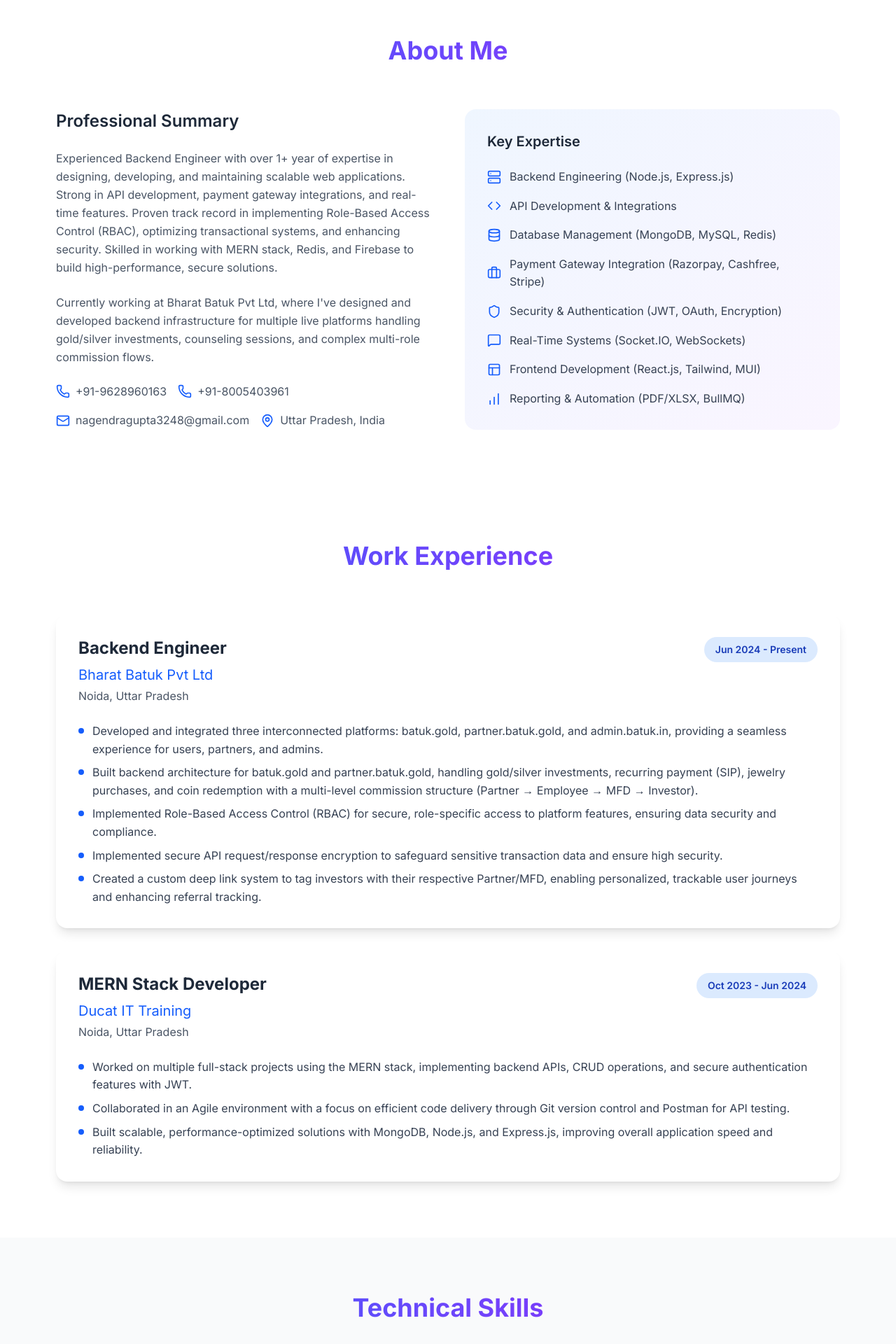
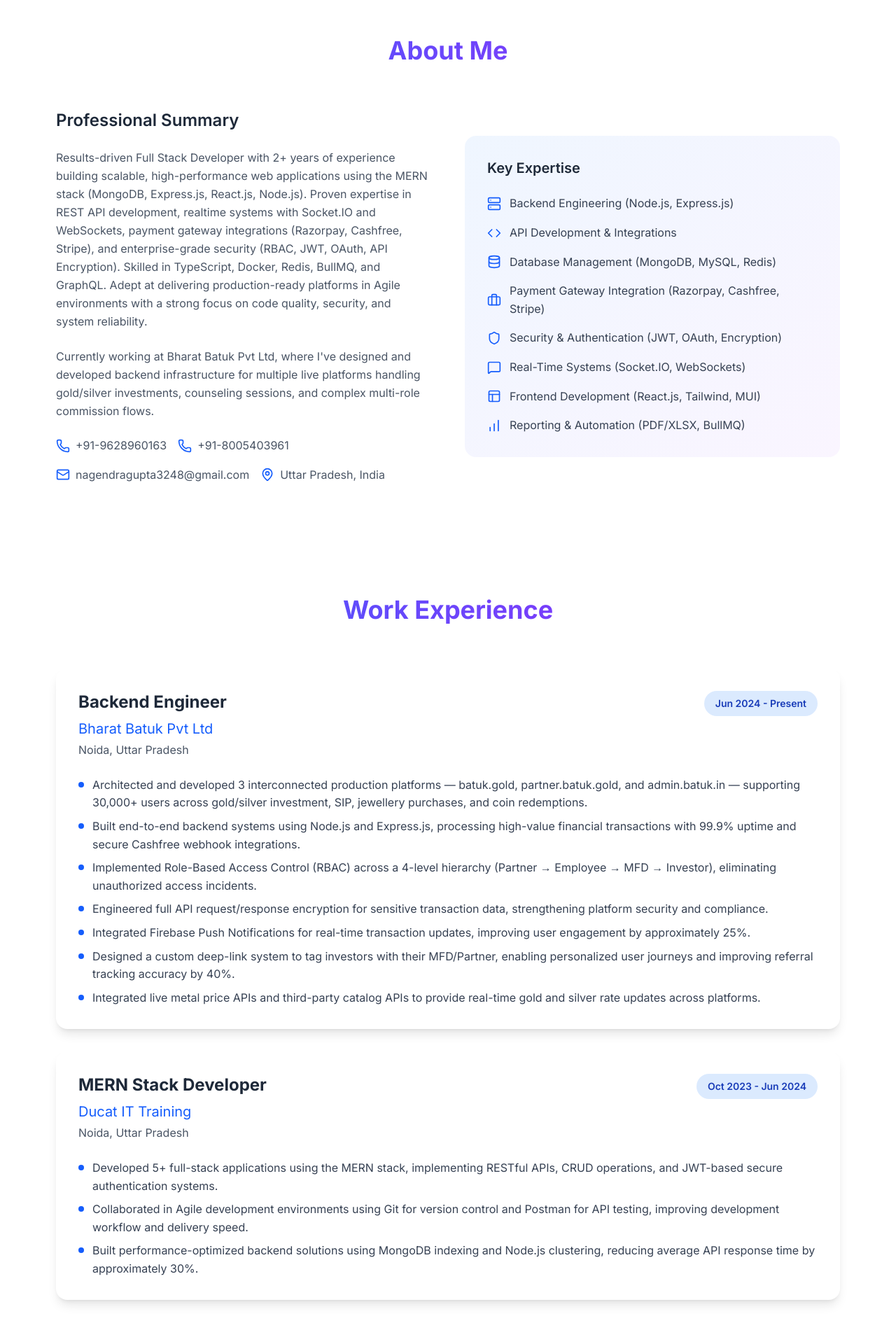
Before and after one commit to Nagendra1311/Portfolio, a React (Vite) app: page / in a window 1280 px wide. Shown: the part 828-2748 px from the top of the page at 70% size. Built offline with nearby package versions, Linux system fonts and the light colour scheme.

Commit message:
changes code

```diff
--- a/src/components/About.jsx
+++ b/src/components/About.jsx
@@ -45,7 +45,12 @@ const About = ({ isDarkMode }) => {
               Professional Summary
             </h3>
             <p className={`mb-6 leading-relaxed ${isDarkMode ? "text-gray-300" : "text-gray-600"}`}>
-              Experienced Backend Engineer with over 1+ year of expertise in designing, developing, and maintaining scalable web applications. Strong in API development, payment gateway integrations, and real-time features. Proven track record in implementing Role-Based Access Control (RBAC), optimizing transactional systems, and enhancing security. Skilled in working with MERN stack, Redis, and Firebase to build high-performance, secure solutions.
+              {/* Experienced Backend Engineer with over 1+ year of expertise in designing, developing, and maintaining scalable web applications. Strong in API development, payment gateway integrations, and real-time features. Proven track record in implementing Role-Based Access Control (RBAC), optimizing transactional systems, and enhancing security. Skilled in working with MERN stack, Redis, and Firebase to build high-performance, secure solutions. */}
+        Results-driven Full Stack Developer with 2+ years of experience building scalable, high-performance web applications
+using the MERN stack (MongoDB, Express.js, React.js, Node.js). Proven expertise in REST API development, realtime systems with Socket.IO and WebSockets, payment gateway integrations (Razorpay, Cashfree, Stripe), and
+enterprise-grade security (RBAC, JWT, OAuth, API Encryption). Skilled in TypeScript, Docker, Redis, BullMQ, and
+GraphQL. Adept at delivering production-ready platforms in Agile environments with a strong focus on code quality,
+security, and system reliability.
             </p>
             <p className={`mb-6 leading-relaxed ${isDarkMode ? "text-gray-300" : "text-gray-600"}`}>
               Currently working at Bharat Batuk Pvt Ltd, where I've designed and developed backend infrastructure for multiple live platforms handling gold/silver investments, counseling sessions, and complex multi-role commission flows.
--- a/src/components/Contact.jsx
+++ b/src/components/Contact.jsx
@@ -143,7 +143,7 @@ const Contact = ({ isDarkMode }) => {
 
           {/* Footer Note */}
           <motion.p className={isDarkMode ? "text-gray-500" : "text-gray-500"} variants={cardVariants}>
-            © 2024 Nagendra Gupta. Crafted with passion and precision.
+            © 2026 Nagendra Gupta. Crafted with passion and precision.
           </motion.p>
         </motion.div>
       </div>
--- a/src/components/Experience.jsx
+++ b/src/components/Experience.jsx
@@ -9,24 +9,46 @@ const Experience = ({ isDarkMode }) => {
       role: "Backend Engineer",
       location: "Noida, Uttar Pradesh",
       duration: "Jun 2024 - Present",
+      // achievements: [
+      //   "Developed and integrated three interconnected platforms: batuk.gold, partner.batuk.gold, and admin.batuk.in, providing a seamless experience for users, partners, and admins.",
+      //   "Built backend architecture for batuk.gold and partner.batuk.gold, handling gold/silver investments, recurring payment (SIP), jewelry purchases, and coin redemption with a multi-level commission structure (Partner → Employee → MFD → Investor).",
+      //   "Implemented Role-Based Access Control (RBAC) for secure, role-specific access to platform features, ensuring data security and compliance.",
+      //   "Implemented secure API request/response encryption to safeguard sensitive transaction data and ensure high security.",
+      //   "Created a custom deep link system to tag investors with their respective Partner/MFD, enabling personalized, trackable user journeys and enhancing referral tracking."
+      // ]
       achievements: [
-        "Developed and integrated three interconnected platforms: batuk.gold, partner.batuk.gold, and admin.batuk.in, providing a seamless experience for users, partners, and admins.",
-        "Built backend architecture for batuk.gold and partner.batuk.gold, handling gold/silver investments, recurring payment (SIP), jewelry purchases, and coin redemption with a multi-level commission structure (Partner → Employee → MFD → Investor).",
-        "Implemented Role-Based Access Control (RBAC) for secure, role-specific access to platform features, ensuring data security and compliance.",
-        "Implemented secure API request/response encryption to safeguard sensitive transaction data and ensure high security.",
-        "Created a custom deep link system to tag investors with their respective Partner/MFD, enabling personalized, trackable user journeys and enhancing referral tracking."
-      ]
+  "Architected and developed 3 interconnected production platforms — batuk.gold, partner.batuk.gold, and admin.batuk.in — supporting 30,000+ users across gold/silver investment, SIP, jewellery purchases, and coin redemptions.",
+
+  "Built end-to-end backend systems using Node.js and Express.js, processing high-value financial transactions with 99.9% uptime and secure Cashfree webhook integrations.",
+
+  "Implemented Role-Based Access Control (RBAC) across a 4-level hierarchy (Partner → Employee → MFD → Investor), eliminating unauthorized access incidents.",
+
+  "Engineered full API request/response encryption for sensitive transaction data, strengthening platform security and compliance.",
+
+  "Integrated Firebase Push Notifications for real-time transaction updates, improving user engagement by approximately 25%.",
+
+  "Designed a custom deep-link system to tag investors with their MFD/Partner, enabling personalized user journeys and improving referral tracking accuracy by 40%.",
+
+  "Integrated live metal price APIs and third-party catalog APIs to provide real-time gold and silver rate updates across platforms."
+]
     },
     {
       company: "Ducat IT Training",
       role: "MERN Stack Developer",
       location: "Noida, Uttar Pradesh",
       duration: "Oct 2023 - Jun 2024",
+      // achievements: [
+      //   "Worked on multiple full-stack projects using the MERN stack, implementing backend APIs, CRUD operations, and secure authentication features with JWT.",
+      //   "Collaborated in an Agile environment with a focus on efficient code delivery through Git version control and Postman for API testing.",
+      //   "Built scalable, performance-optimized solutions with MongoDB, Node.js, and Express.js, improving overall application speed and reliability."
+      // ]
       achievements: [
-        "Worked on multiple full-stack projects using the MERN stack, implementing backend APIs, CRUD operations, and secure authentication features with JWT.",
-        "Collaborated in an Agile environment with a focus on efficient code delivery through Git version control and Postman for API testing.",
-        "Built scalable, performance-optimized solutions with MongoDB, Node.js, and Express.js, improving overall application speed and reliability."
-      ]
+  "Developed 5+ full-stack applications using the MERN stack, implementing RESTful APIs, CRUD operations, and JWT-based secure authentication systems.",
+
+  "Collaborated in Agile development environments using Git for version control and Postman for API testing, improving development workflow and delivery speed.",
+
+  "Built performance-optimized backend solutions using MongoDB indexing and Node.js clustering, reducing average API response time by approximately 30%."
+]
     }
   ];
 
--- a/src/components/Hero.jsx
+++ b/src/components/Hero.jsx
@@ -57,7 +57,7 @@ const Hero = ({ isDarkMode }) => {
 
         {/* Subtext */}
         <motion.p variants={item} className={`text-xl md:text-2xl mb-8 max-w-3xl mx-auto ${isDarkMode ? "text-gray-300" : "text-gray-600"}`}>
-          Full Stack Developer with 1+ years of experience building scalable web
+          Full Stack Developer with 2+ years of experience building scalable web
           applications, integrating secure payment systems, and delivering
           real-time solutions.
         </motion.p>
```
